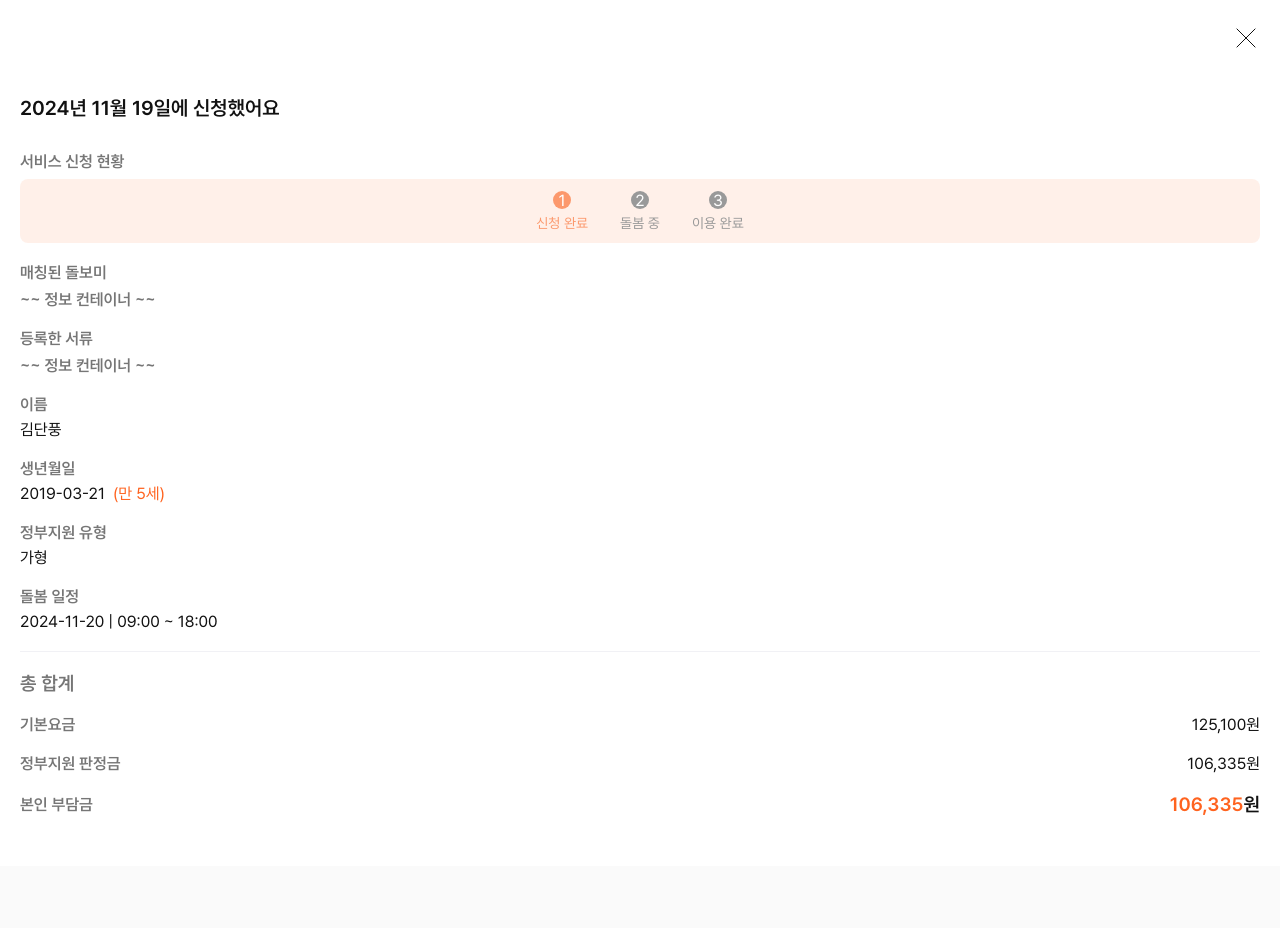
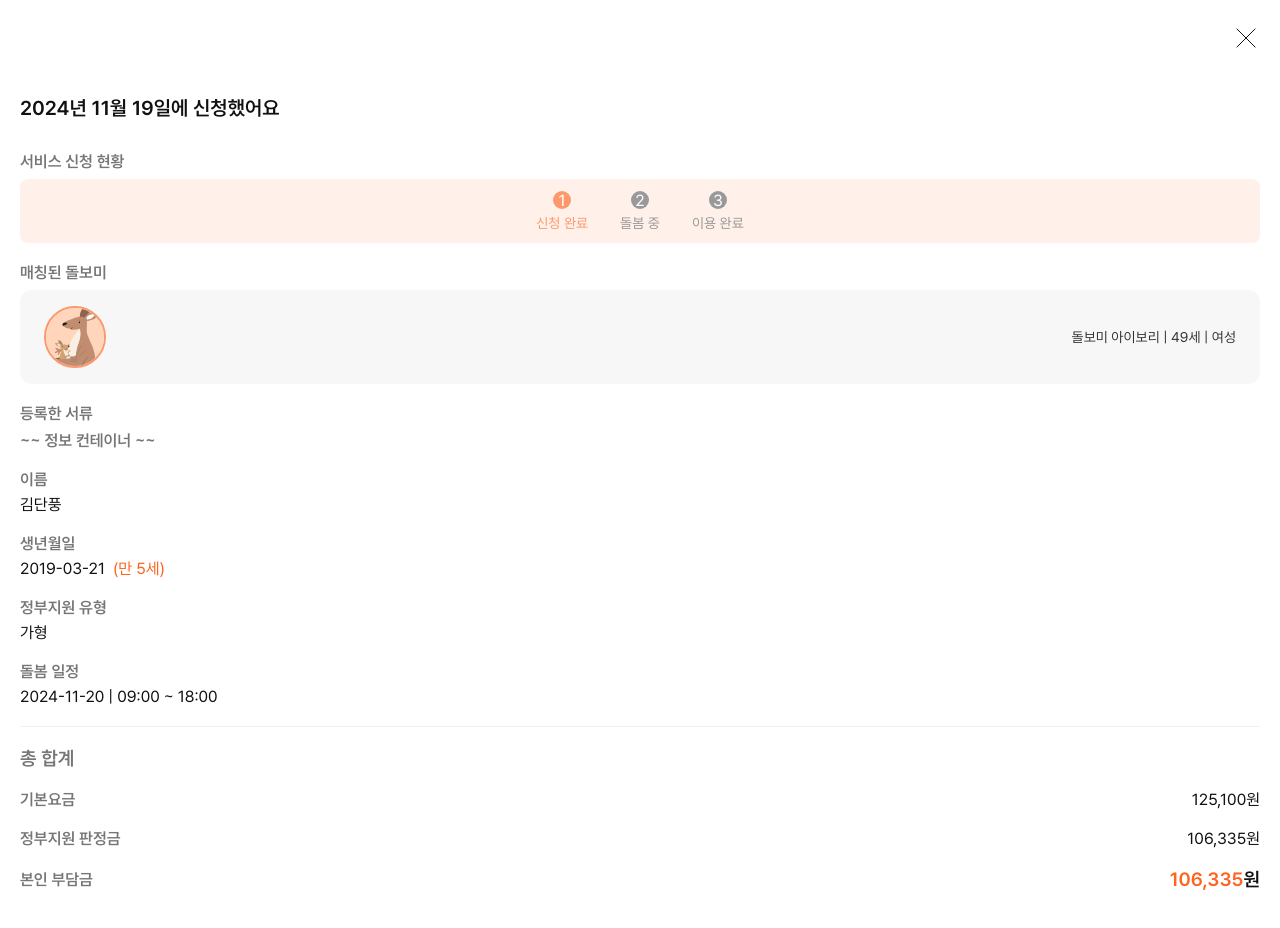
Before and after one commit to 9oormthon-univ/2024_DANPOONG_TEAM_15_FE, a React (Vite) app: page /status/detail in a window 1280 px wide. Shown: the top 928 px of the page. Before the commit the page ends 866 px from the top, so only its background shows below. Built offline with nearby package versions, Linux system fonts and the light colour scheme.

Commit message:
:sparkles: Implement caregiver card component

```diff
--- a/src/assets/icons/common/index.ts
+++ b/src/assets/icons/common/index.ts
@@ -1,4 +1,5 @@
 import BackXIcon from './back-x.svg?react';
 import ArrowRightIcon from './arrow-right.svg?react';
+import IvoryIcon from './ivory.svg?react';
 
-export {BackXIcon, ArrowRightIcon};
+export {BackXIcon, ArrowRightIcon, IvoryIcon};
--- a/src/components/application-list/CaregiverCard.tsx
+++ b/src/components/application-list/CaregiverCard.tsx
@@ -1,19 +1,98 @@
 import styled from 'styled-components';
 import {COLOR} from '@/const/color';
+import {IvoryIcon} from '@/assets/icons/common';
 
 const CardContainer = styled.div`
   background-color: ${COLOR.WHITE_07};
   border-radius: 12px;
-  padding: 16px;
+  padding: 16px 24px;
+  display: flex;
+  justify-content: space-between;
 `;
-const ImageContainer = styled.div`
+
+const ImageContainer = styled.div<{hasCaregiver: boolean}>`
   border-radius: 50%;
   overflow: hidden;
-  width: 48px;
-  height: 48px;
-  margin-right: 12px;
+  width: 58px;
+  height: 58px;
+  display: flex;
+  justify-content: center;
+  align-items: center;
+  background-color: ${props =>
+    props.hasCaregiver ? COLOR.ORANGE_LIGHT : COLOR.BLACK_09};
+  border: ${props =>
+    props.hasCaregiver ? `2px solid ${COLOR.ORANGE_01}` : 'none'};
 `;
 
-export default function CaregiverCard() {
-  return <div>CaregiverCard</div>;
+const PlaceholderImageContainer = styled.div`
+  width: 58px;
+  height: 58px;
+  border-radius: 50%;
+  background-color: ${COLOR.BLACK_09};
+  display: flex;
+  justify-content: center;
+  align-items: center;
+  position: relative;
+`;
+
+const InnerCircle = styled.div`
+  width: 27px;
+  height: 27px;
+  border-radius: 50%;
+  background-color: ${COLOR.WHITE_01};
+  display: flex;
+  justify-content: center;
+  align-items: center;
+  font-size: 1rem;
+  font-weight: 600;
+  color: ${COLOR.GRAY_04};
+`;
+
+const TextContainer = styled.div`
+  display: flex;
+  flex-direction: column;
+  justify-content: center;
+`;
+
+const BlackText = styled.div`
+  color: ${COLOR.BLACK_03};
+  font-size: 0.875rem;
+`;
+
+interface CaregiverCardProps {
+  status: string;
 }
+
+export default function CaregiverCard({status}: CaregiverCardProps) {
+  const hasCaregiver = status === '서비스 신청 완료';
+
+  // 돌보미 정보 더미 데이터
+  const caregiverInfo = {
+    name: '돌보미 아이보리',
+    age: '49세',
+    gender: '여성',
+  };
+
+  return (
+    <CardContainer>
+      <ImageContainer hasCaregiver={hasCaregiver}>
+        {hasCaregiver ? (
+          <IvoryIcon width={58} height={58} />
+        ) : (
+          <PlaceholderImageContainer>
+            <InnerCircle>?</InnerCircle>
+          </PlaceholderImageContainer>
+        )}
+      </ImageContainer>
+      <TextContainer>
+        {hasCaregiver ? (
+          <BlackText>
+            {caregiverInfo.name} | {caregiverInfo.age} | {caregiverInfo.gender}
+          </BlackText>
+        ) : (
+          <BlackText>아직 매칭된 돌보미가 없습니다</BlackText>
+        )}
+      </TextContainer>
+    </CardContainer>
+  );
+}
--- a/src/routes/StatusDetail.tsx
+++ b/src/routes/StatusDetail.tsx
@@ -5,6 +5,7 @@ import TopBackBar from '@/components/application-list/TopBackBar';
 import {dummyApplicationDetailList} from '@/const/dummy_data/dummy_application_detail_list';
 import {COLOR} from '@/const/color';
 import StatusCard from '@/components/application-list/StatusCard';
+import CaregiverCard from '@/components/application-list/CaregiverCard';
 
 const Container = styled.div`
   padding: 8px 20px 50px;
@@ -88,7 +89,8 @@ function StatusDetail() {
                 </ContentContainer>
                 <ContentContainer>
                   <GrayBoldText>매칭된 돌보미</GrayBoldText>
-                  <GrayBoldText> ~~ 정보 컨테이너 ~~ </GrayBoldText>
+                  <CaregiverCard
+                    status={applicationDetailData.status}></CaregiverCard>
                 </ContentContainer>
                 <ContentContainer>
                   <GrayBoldText>등록한 서류</GrayBoldText>
```
Also changed, not shown: src/assets/icons/common/ivory.svg (added).
